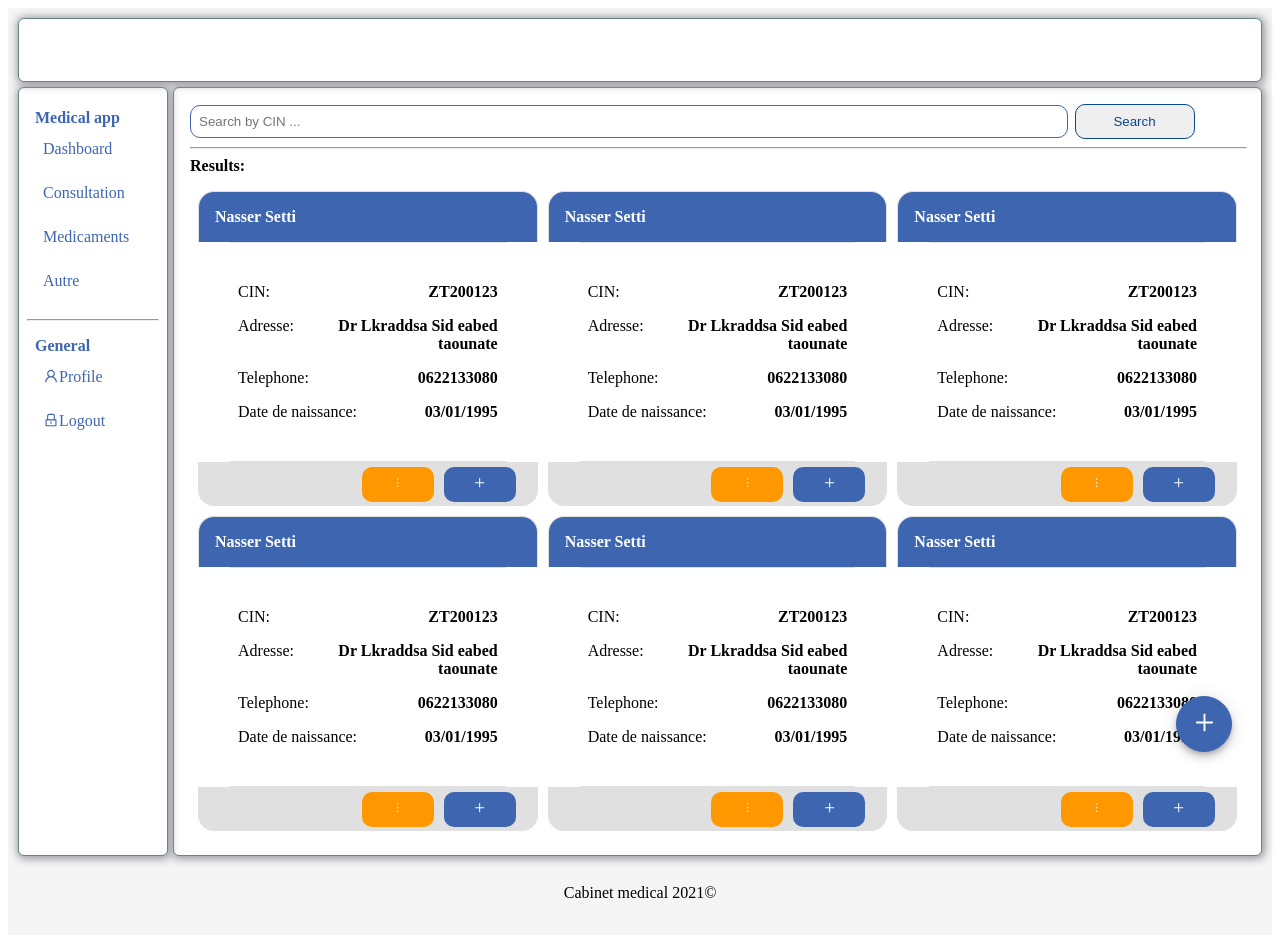
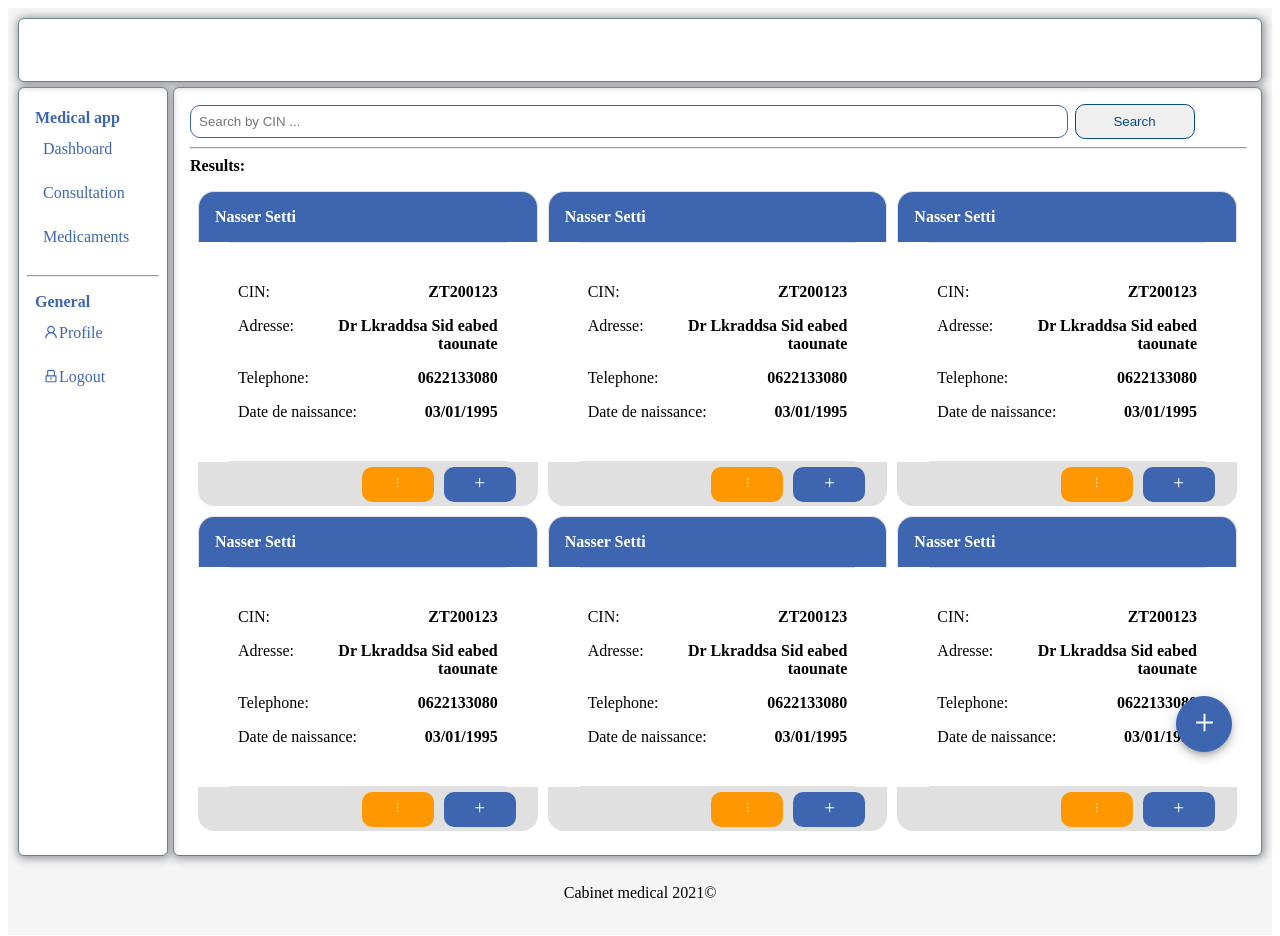
Before and after one commit to NasserBvB/front-cabinet-medical, a React (Create React App) app: page / in a window 1280 px wide. Shown: the top 936 px of the page. Built offline with nearby package versions, Linux system fonts and the light colour scheme.

Commit message:
chore: fix menu

```diff
--- a/src/ui/Layout/index.tsx
+++ b/src/ui/Layout/index.tsx
@@ -49,9 +49,6 @@ export default function Layout({ children }: LayoutProps) {
             <Link to="/medicaments">
               <MenuItem>Medicaments</MenuItem>
             </Link>
-            <Link to="#">
-              <MenuItem>Autre</MenuItem>
-            </Link>
           </MenuItem>
           <hr />
 
```
